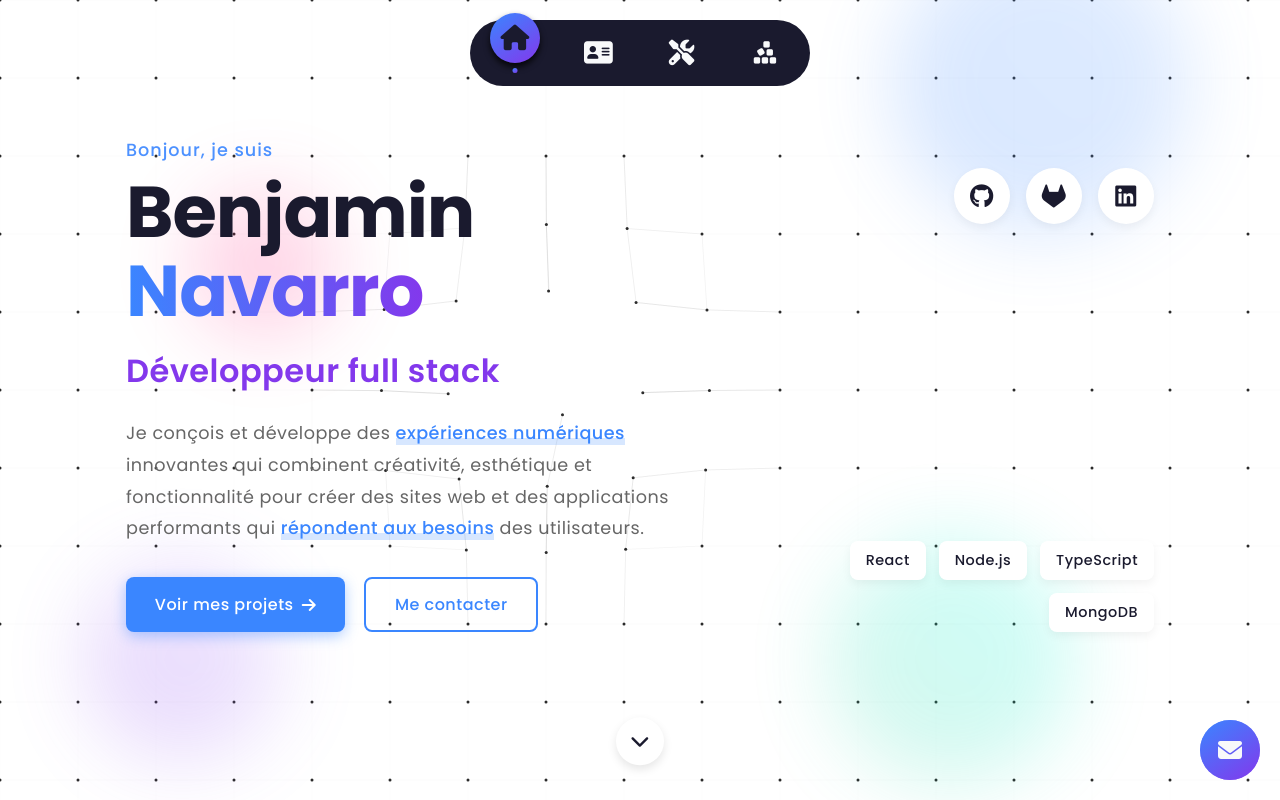
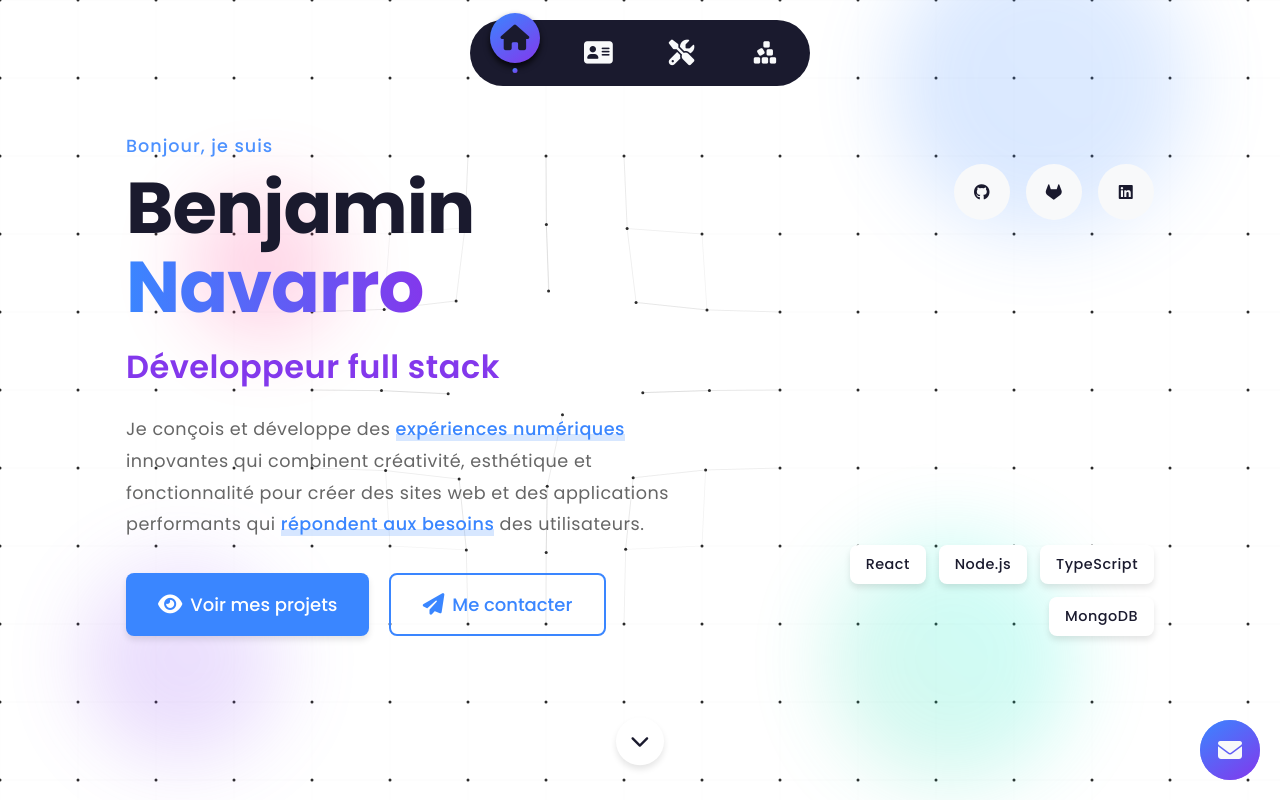
Before and after one commit to Benji-devw/navart_pro, a React (Vite) app: page / in a window 1280 px wide. Shown: the top 800 px of the page. Built offline with nearby package versions, Linux system fonts and the light colour scheme.

Commit message:
feat/add button component

```diff
--- /dev/null
+++ b/src/components/Button.jsx
@@ -0,0 +1,42 @@
+import { forwardRef } from 'react';
+import '@styles/Button.css';
+/**
+ * Composant Button réutilisable
+ * @param {Object} props - Les propriétés du bouton
+ * @param {string} [props.variant='primary'] - La variante du bouton (primary, secondary, outline, text)
+ * @param {string} [props.size='medium'] - La taille du bouton (small, medium, large)
+ * @param {boolean} [props.fullWidth=false] - Si le bouton doit prendre toute la largeur disponible
+ * @param {string} [props.className=''] - Classes CSS additionnelles
+ * @param {React.ReactNode} props.children - Le contenu du bouton
+ * @param {React.Ref} ref - Référence React
+ */
+const Button = forwardRef(({
+  variant = 'primary',
+  size = 'medium',
+  fullWidth = false,
+  className = '',
+  children,
+  ...props
+}, ref) => {
+  const buttonClasses = [
+    'btn',
+    `btn-${variant}`,
+    `btn-${size}`,
+    fullWidth ? 'btn-full-width' : '',
+    className
+  ].filter(Boolean).join(' ');
+
+  return (
+    <button
+      className={buttonClasses}
+      ref={ref}
+      {...props}
+    >
+      {children}
+    </button>
+  );
+});
+
+Button.displayName = 'Button';
+
+export default Button;
--- a/src/components/Hero.jsx
+++ b/src/components/Hero.jsx
@@ -1,5 +1,7 @@
 import { useEffect, useRef } from 'react';
+import Button from './Button';
 import '@styles/Hero.css';
+import SocialLinks from './SocialLinks';
 
 const Hero = () => {
   const textRef = useRef(null);
@@ -46,29 +48,18 @@ const Hero = () => {
                 performants qui <span className="hero-highlight">répondent aux besoins</span> des utilisateurs.
               </p>
               <div className="hero-buttons">
-                <a href="#projects" className="btn btn-primary">
-                  <span>Voir mes projets</span>
-                  <i className="fas fa-arrow-right"></i>
-                </a>
-                <a href="#contact" className="btn btn-secondary">
-                  <span>Me contacter</span>
-                </a>
+                <Button variant="primary" size="large" onClick={() => document.getElementById('projects').scrollIntoView({ behavior: 'smooth' })}>
+                  <i className="fas fa-eye"></i> Voir mes projets
+                </Button>
+                <Button variant="outline" size="large" onClick={() => document.getElementById('contact').scrollIntoView({ behavior: 'smooth' })}>
+                  <i className="fas fa-paper-plane"></i> Me contacter
+                </Button>
               </div>
             </div>
           </div>
 
           <div className="hero-right">
-            <div className="social-links">
-              <a href="https://github.com/Benji-devw" target="_blank" rel="noopener noreferrer" aria-label="GitHub">
-                <i className="fab fa-github"></i>
-              </a>
-              <a href="https://gitlab.com/" target="_blank" rel="noopener noreferrer" aria-label="GitLab">
-                <i className="fab fa-gitlab"></i>
-              </a>
-              <a href="https://linkedin.com/" target="_blank" rel="noopener noreferrer" aria-label="LinkedIn">
-                <i className="fab fa-linkedin"></i>
-              </a>
-            </div>
+            <SocialLinks />
 
             <div className="tech-stack">
               <div className="tech-badge">React</div>
--- /dev/null
+++ b/src/components/SocialLinks.jsx
@@ -0,0 +1,19 @@
+// import { FaGithub, FaLinkedin, FaTwitter, FaInstagram } from 'react-icons/fa';
+import '@styles/SocialLinks.css';
+const SocialLinks = () => {
+  return (
+    <div className="social-links">
+      <a href="https://github.com/Benji-devw" target="_blank" rel="noopener noreferrer" aria-label="GitHub">
+        <i className="fab fa-github"></i>
+      </a>
+      <a href="https://gitlab.com/" target="_blank" rel="noopener noreferrer" aria-label="GitLab">
+        <i className="fab fa-gitlab"></i>
+      </a>
+      <a href="https://linkedin.com/" target="_blank" rel="noopener noreferrer" aria-label="LinkedIn">
+        <i className="fab fa-linkedin"></i>
+      </a>
+    </div>
+  );
+};
+
+export default SocialLinks;
--- a/src/index.css
+++ b/src/index.css
@@ -16,6 +16,8 @@
   --border-radius: 8px;
   --box-shadow: 0 4px 6px rgba(0, 0, 0, 0.1);
   --box-dark-shadow: 0 4px 6px rgba(0, 0, 0, .8);
+  --box-light-shadow: 0 4px 6px rgba(255, 255, 255, .8);
+
   --transition: all 0.2s ease;
   --blur-6: blur(6px);
 }
--- a/src/styles/About.css
+++ b/src/styles/About.css
@@ -10,7 +10,7 @@
   transform: translateY(30px);
   transition: all 0.8s ease;
   width: 100%;
-  max-width: 1200px;
+  /* max-width: 1200px; */
 }
 
 .about-content.animate {
@@ -67,9 +67,6 @@
   margin-top: 2rem;
   position: sticky;
   top: 100px;
-  background-color: var(--light-color);
-  border-radius: var(--border-radius);
-  box-shadow: var(--box-shadow);
 }
 .about-contact-mobile {
   display: none;
--- /dev/null
+++ b/src/styles/Button.css
@@ -0,0 +1,206 @@
+/* ===== STYLES DE BASE DU BOUTON ===== */
+.btn {
+  display: inline-flex;
+  align-items: center;
+  justify-content: center;
+  gap: 0.5rem;
+  font-family: 'Poppins', sans-serif;
+  font-weight: 500;
+  border-radius: 8px;
+  cursor: pointer;
+  transition: all 0.3s ease;
+  border: none;
+  outline: none;
+  position: relative;
+  overflow: hidden;
+  text-decoration: none;
+  z-index: 1;
+}
+
+/* ===== EFFETS VISUELS ===== */
+/* Effet de ripple au clic */
+.btn::after {
+  content: '';
+  position: absolute;
+  width: 100%;
+  height: 100%;
+  top: 0;
+  left: 0;
+  pointer-events: none;
+  background-image: radial-gradient(circle, rgba(255, 255, 255, 0.3) 10%, transparent 10.01%);
+  background-repeat: no-repeat;
+  background-position: 50%;
+  transform: scale(10, 10);
+  opacity: 0;
+  transition: transform 0.5s, opacity 0.8s;
+  z-index: -1;
+}
+
+.btn:active::after {
+  transform: scale(0, 0);
+  opacity: 0.3;
+  transition: 0s;
+}
+
+/* Effet de hover avec overlay */
+.btn::before {
+  content: '';
+  position: absolute;
+  top: 0;
+  left: 0;
+  width: 0;
+  height: 100%;
+  background-color: rgba(0, 0, 0, 0.1);
+  transition: width 0.3s ease;
+  z-index: -1;
+}
+
+.btn:hover::before {
+  width: 100%;
+}
+
+/* ===== VARIANTES DE BOUTONS ===== */
+/* Bouton primaire */
+.btn-primary {
+  background-color: var(--primary-color);
+  color: white;
+  box-shadow: var(--box-shadow);
+}
+
+.btn-primary:hover {
+  background-color: var(--secondary-color);
+  transform: translateY(-3px);
+  box-shadow: var(--box-shadow);
+}
+
+.btn-primary:active {
+  transform: translateY(-1px);
+}
+
+/* Bouton secondaire */
+.btn-secondary {
+  background-color: var(--secondary-color);
+  color: white;
+  box-shadow: var(--box-shadow);
+}
+
+.btn-secondary:hover {
+  background-color: #9152e0;
+  transform: translateY(-3px);
+  box-shadow: var(--box-shadow);
+}
+
+/* Bouton outline */
+.btn-outline {
+  background-color: transparent;
+  color: var(--primary-color);
+  border: 2px solid var(--primary-color);
+}
+
+.btn-outline:hover {
+  background-color: var(--primary-color);
+  color: white;
+  transform: translateY(-3px);
+  box-shadow: var(--box-shadow);
+}
+
+/* Bouton texte */
+.btn-text {
+  background-color: transparent;
+  color: var(--primary-color);
+  padding: 0;
+  box-shadow: none;
+}
+
+.btn-text:hover {
+  color: var(--secondary-color);
+  transform: translateY(-2px);
+}
+
+/* ===== TAILLES DE BOUTONS ===== */
+.btn-small {
+  padding: 0.5rem 1rem;
+  font-size: 0.875rem;
+}
+
+.btn-medium {
+  padding: 0.75rem 1.5rem;
+  font-size: 1rem;
+}
+
+.btn-large {
+  padding: 1rem 2rem;
+  font-size: 1.125rem;
+}
+
+/* ===== MODIFICATEURS ===== */
+/* Pleine largeur */
+.btn-full-width {
+  width: 100%;
+}
+
+/* États */
+.btn:disabled {
+  opacity: 0.6;
+  cursor: not-allowed;
+  transform: none !important;
+  box-shadow: none !important;
+}
+
+/* Avec icône */
+.btn i, .btn svg {
+  font-size: 1.2em;
+}
+
+/* ===== ANIMATIONS ===== */
+/* Animation de chargement */
+.btn-loading {
+  position: relative;
+  color: transparent !important;
+}
+
+.btn-loading::before {
+  content: '';
+  position: absolute;
+  width: 1.25em;
+  height: 1.25em;
+  top: 50%;
+  left: 50%;
+  margin-top: -0.625em;
+  margin-left: -0.625em;
+  border-radius: 50%;
+  border: 2px solid rgba(255, 255, 255, 0.25);
+  border-top-color: white;
+  animation: spin 0.8s infinite linear;
+}
+
+@keyframes spin {
+  to { transform: rotate(360deg); }
+}
+
+/* ===== CONTEXTES SPÉCIFIQUES ===== */
+/* Boutons dans le hero */
+.hero-buttons {
+  display: flex;
+  gap: 1.2rem;
+  margin-bottom: 2rem;
+}
+
+/* Bouton de téléchargement dans la boîte de contact */
+.download-btn {
+  margin-top: 1rem;
+  width: 100%;
+}
+
+/* ===== RESPONSIVE ===== */
+@media screen and (max-width: 768px) {
+  .hero-buttons {
+    flex-direction: column;
+    width: 100%;
+    gap: 0.8rem;
+  }
+
+  .hero-buttons .btn {
+    width: 100%;
+  }
+}
--- a/src/styles/Hero.css
+++ b/src/styles/Hero.css
@@ -21,7 +21,7 @@
   align-items: center;
   height: 100%;
   width: 100%;
-  max-width: 1200px;
+  /* max-width: 1200px; */
   position: relative;
   z-index: 2;
 }
@@ -142,63 +142,11 @@
   height: 100%;
 }
 
-/* Buttons */
+/* Buttons - Styles déplacés vers Button.css */
 .hero-buttons {
   display: flex;
   gap: 1.2rem;
   margin-bottom: 2rem;
-}
-
-.btn {
-  display: inline-flex;
-  align-items: center;
-  justify-content: center;
-  gap: 0.5rem;
-  padding: 0.8rem 1.8rem;
-  border-radius: var(--border-radius);
-  font-weight: 500;
-  transition: all 0.3s ease;
-  position: relative;
-  overflow: hidden;
-  z-index: 1;
-}
-
-.btn::before {
-  content: '';
-  position: absolute;
-  top: 0;
-  left: 0;
-  width: 0;
-  height: 100%;
-  background-color: rgba(0, 0, 0, 0.1);
-  transition: width 0.3s ease;
-  z-index: -1;
-}
-
-.btn:hover::before {
-  width: 100%;
-}
-
-.btn-primary {
-  background-color: var(--primary-color);
-  color: white;
-  box-shadow: 0 4px 14px rgba(58, 134, 255, 0.4);
-}
-
-.btn-primary:hover {
-  transform: translateY(-3px);
-  box-shadow: 0 6px 20px rgba(58, 134, 255, 0.6);
-}
-
-.btn-secondary {
-  border: 2px solid var(--primary-color);
-  color: var(--primary-color);
-  background-color: transparent;
-}
-
-.btn-secondary:hover {
-  background-color: rgba(58, 134, 255, 0.1);
-  transform: translateY(-3px);
 }
 
 /* Right Side */
@@ -210,41 +158,12 @@
   padding: 2rem 0;
 }
 
-/* Social Links */
-.social-links {
-  display: flex;
-  gap: 1rem;
-  margin-bottom: 2rem;
-}
-
-.social-links a {
-  display: flex;
-  align-items: center;
-  justify-content: center;
-  width: 3.5rem;
-  height: 3.5rem;
-  border-radius: 50%;
-  background-color: white;
-  color: var(--dark-color);
-  font-size: 1.5rem;
-  transition: all 0.3s ease;
-  box-shadow: 0 4px 10px rgba(0, 0, 0, 0.05);
-}
-
-.social-links a:hover {
-  transform: translateY(-5px) rotate(10deg);
-  background: linear-gradient(45deg, var(--primary-color), var(--secondary-color));
-  color: white;
-  box-shadow: 0 10px 20px rgba(0, 0, 0, 0.1);
-}
-
 /* Tech Stack */
 .tech-stack {
   display: flex;
   flex-wrap: wrap;
   gap: 0.8rem;
   justify-content: flex-end;
-  margin-top: 1rem;
 }
 
 .tech-badge {
@@ -254,13 +173,13 @@
   border-radius: var(--border-radius);
   font-size: 0.9rem;
   font-weight: 500;
-  box-shadow: 0 4px 10px rgba(0, 0, 0, 0.05);
+  box-shadow: var(--box-shadow);
   transition: all 0.3s ease;
 }
 
 .tech-badge:hover {
   transform: translateY(-3px);
-  box-shadow: 0 8px 15px rgba(0, 0, 0, 0.1);
+  box-shadow: var(--box-shadow);
   background-color: var(--primary-color);
   color: white;
 }
@@ -284,7 +203,7 @@
   justify-content: center;
   border-radius: 50%;
   background-color: white;
-  box-shadow: 0 4px 10px rgba(0, 0, 0, 0.1);
+  box-shadow: var(--box-shadow);
   animation: float 2s infinite ease-in-out;
 }
 
@@ -415,16 +334,6 @@
     font-size: 1.5rem;
   }
 
-  .hero-buttons {
-    flex-direction: column;
-    width: 100%;
-    gap: 0.8rem;
-  }
-
-  .btn {
-    width: 100%;
-  }
-
   .social-links a {
     width: 3rem;
     height: 3rem;
--- /dev/null
+++ b/src/styles/SocialLinks.css
@@ -0,0 +1,26 @@
+.social-links {
+  display: flex;
+  gap: 1rem;
+  margin-bottom: 2rem;
+}
+
+.social-links a {
+  display: flex;
+  align-items: center;
+  justify-content: center;
+  width: 3.5rem;
+  height: 3.5rem;
+  border-radius: 50%;
+  background-color: var(--light-color);
+  color: var(--dark-color);
+  /* font-size: 1.9rem; */
+  transition: all 0.3s ease;
+  /* box-shadow: var(--box-light-shadow); */
+}
+
+.social-links a:hover {
+  transform: translateY(-5px) rotate(10deg);
+  background: linear-gradient(45deg, var(--primary-color), var(--secondary-color));
+  color: white;
+  box-shadow: 0 10px 20px rgba(0, 0, 0, 0.1);
+}
```
Also changed, not shown: src/components/ContactBox.jsx (+9 -2 lines), src/styles/ContactBox.css (+4 -4 lines), src/components/FloatingContact.jsx (line endings or trailing spaces).
